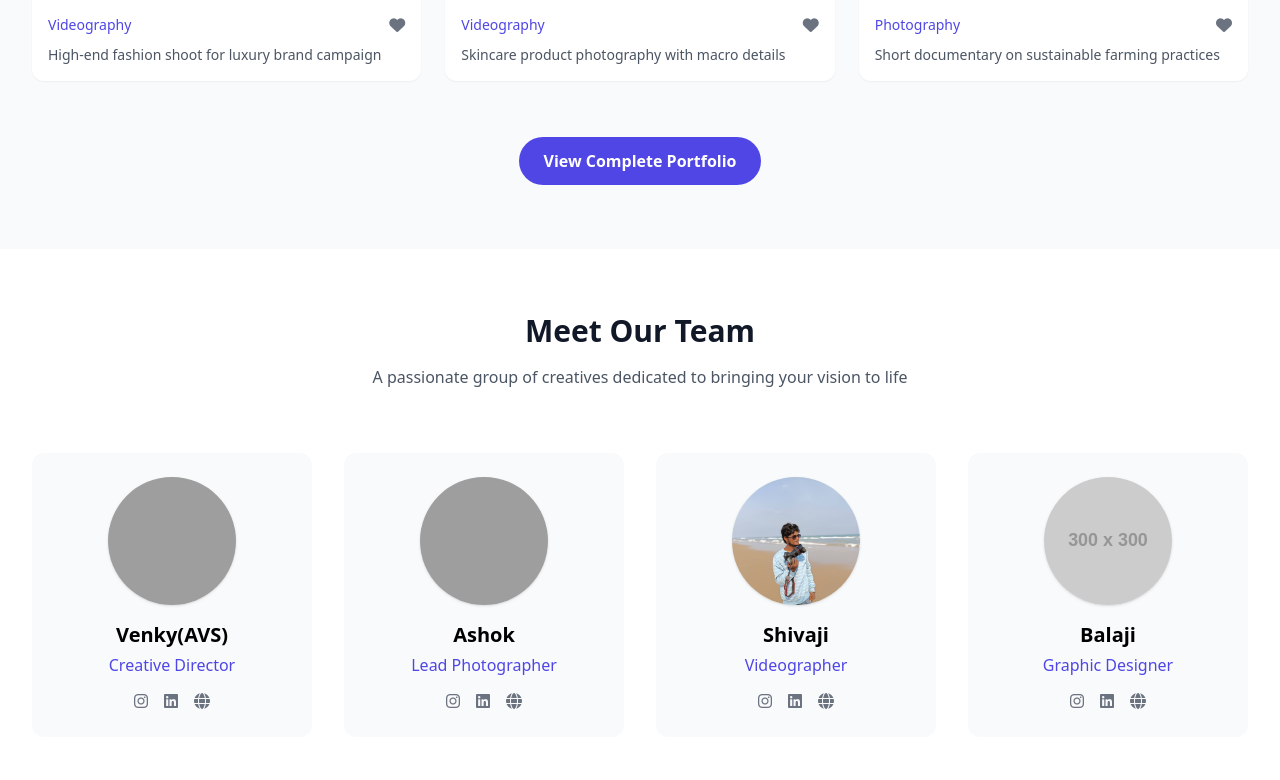
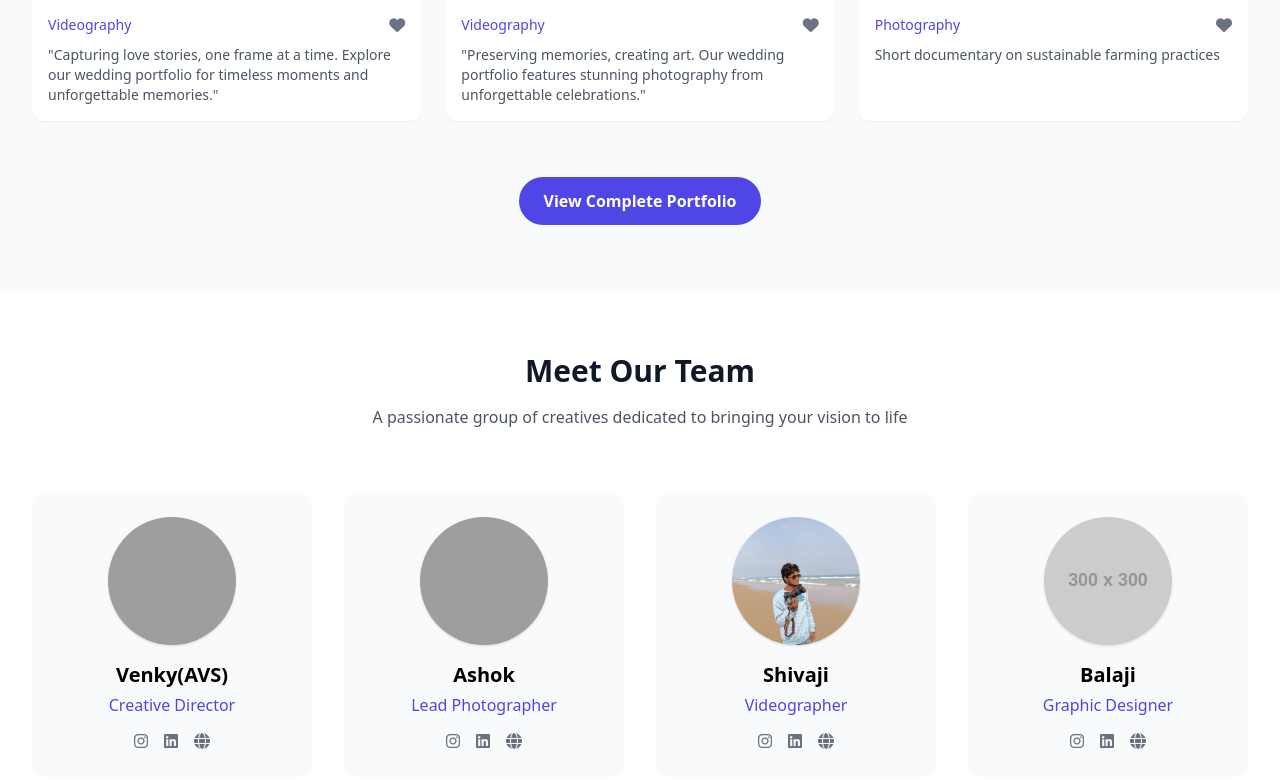
Before and after one commit to balubaluk/website, a plain HTML site: page index.html in a window 1280 px wide. Shown: the part 2019-2799 px from the top of the page. Drawn offline with nearby package versions, Linux system fonts and the light colour scheme; grey boxes are pictures that could not be loaded; placeholder pictures from the web are drawn by us.

Commit message:
Update index.html

```diff
--- a/index.html
+++ b/index.html
@@ -178,7 +178,7 @@
                             <span class="text-sm text-indigo-600">Videography</span>
                             <button class="text-gray-500 hover:text-indigo-600"><i class="fas fa-heart"></i></button>
                         </div>
-                        <p class="text-gray-600 text-sm">High-end fashion shoot for luxury brand campaign</p>
+                        <p class="text-gray-600 text-sm">"Capturing love stories, one frame at a time. Explore our wedding portfolio for timeless moments and unforgettable memories."</p>
                     </div>
                 </div>
 
@@ -195,7 +195,7 @@
                             <span class="text-sm text-indigo-600">Videography</span>
                             <button class="text-gray-500 hover:text-indiVideographygo-600"><i class="fas fa-heart"></i></button>
                         </div>
-                        <p class="text-gray-600 text-sm">Skincare product photography with macro details</p>
+                        <p class="text-gray-600 text-sm">"Preserving memories, creating art. Our wedding portfolio features stunning photography from unforgettable celebrations."</p>
                     </div>
                 </div>
 
@@ -409,7 +409,7 @@
                                     </div>
                                     <div>
                                         <h4 class="font-medium text-gray-900">Email</h4>
-                                        <p class="text-gray-600">venkystudio@gmail.com</p>
+                                        <p class="text-gray-600">venkateswarlu.amboru143@gmail.com</p>
                                     </div>
                                 </div>
                             </div>
```
